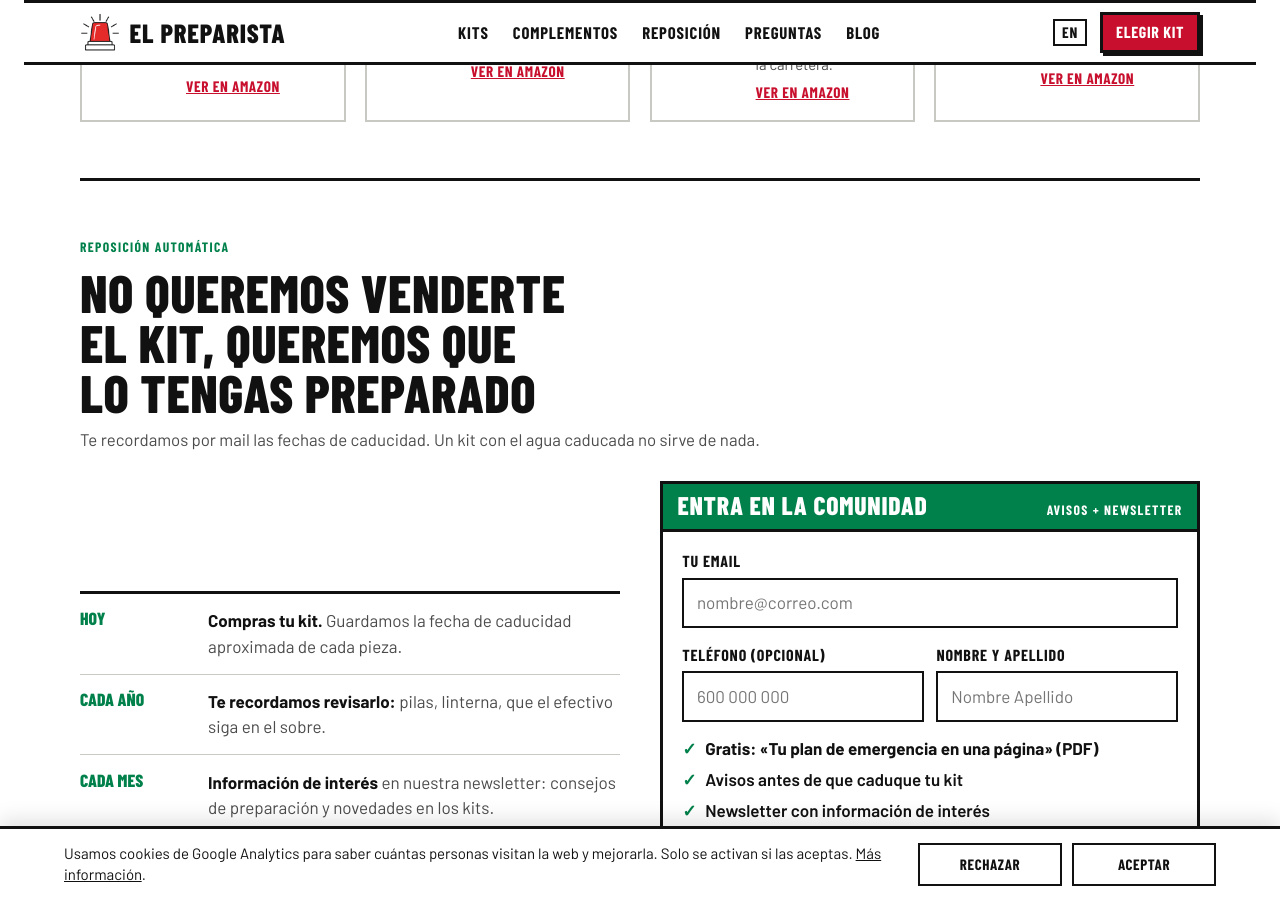
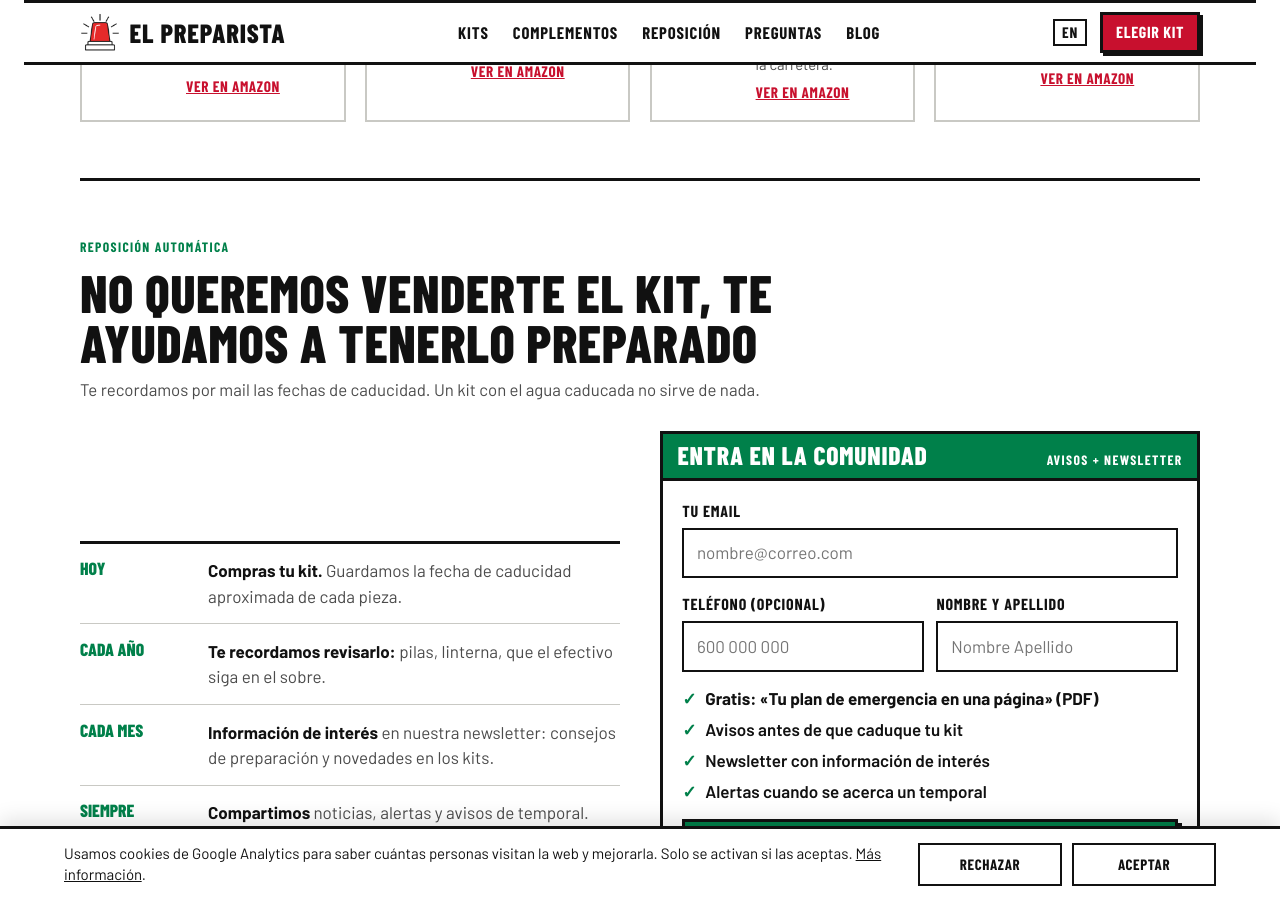
Before and after one commit to lucilayun-ux/elpreparista, a Jekyll site: the page index.html, which Jekyll copies as it is, in a window 1280 px wide and 900 px high, scrolled down 3447 px. Built offline with Jekyll 4.4.1, drawn with Linux system fonts in a browser that asks for light colours.

Commit message:
Reposición: «No queremos venderte el kit, te ayudamos a tenerlo preparado»
Co-Authored-By: Claude Opus 5.5 <noreply@anthropic.com>
Claude-Session: https://claude.ai/code/session_01V7PVvrC8Dt7YxBNA65S9m6

```diff
--- a/en.html
+++ b/en.html
@@ -462,7 +462,7 @@ footer .wrap { display: grid; gap: .6rem; }
   <section id="reposicion">
     <div class="sechead">
       <span class="cap" style="color:var(--green)">Automatic restocking</span>
-      <h2>We don&#8217;t want to sell you the kit, we want you to have it ready</h2>
+      <h2>We don&#8217;t want to sell you the kit, we help you have it ready</h2>
       <p>We email you when things are about to expire. A kit with expired water is no use to anyone.</p>
     </div>
     <div class="repo">
--- a/index.html
+++ b/index.html
@@ -462,7 +462,7 @@ footer .wrap { display: grid; gap: .6rem; }
   <section id="reposicion">
     <div class="sechead">
       <span class="cap" style="color:var(--green)">Reposición automática</span>
-      <h2>No queremos venderte el kit, queremos que lo tengas preparado</h2>
+      <h2>No queremos venderte el kit, te ayudamos a tenerlo preparado</h2>
       <p>Te recordamos por mail las fechas de caducidad. Un kit con el agua caducada no sirve de nada.</p>
     </div>
     <div class="repo">
--- a/tools/build_en.py
+++ b/tools/build_en.py
@@ -77,7 +77,7 @@ TRADUCCIONES = [
      '<p>Individual items to expand the kit you already have or replace what you have used.</p>'),
 
     # --- Reposición ---
-    ('<h2>No queremos venderte el kit, queremos que lo tengas preparado</h2>', '<h2>We don&#8217;t want to sell you the kit, we want you to have it ready</h2>'),
+    ('<h2>No queremos venderte el kit, te ayudamos a tenerlo preparado</h2>', '<h2>We don&#8217;t want to sell you the kit, we help you have it ready</h2>'),
     ('<p>Te recordamos por mail las fechas de caducidad. Un kit con el agua caducada no sirve de nada.</p>',
      '<p>We email you when things are about to expire. A kit with expired water is no use to anyone.</p>'),
     ('<span class="when">Hoy</span><p><b>Compras tu kit.</b> Guardamos la fecha de caducidad aproximada de cada pieza.</p>',
```
